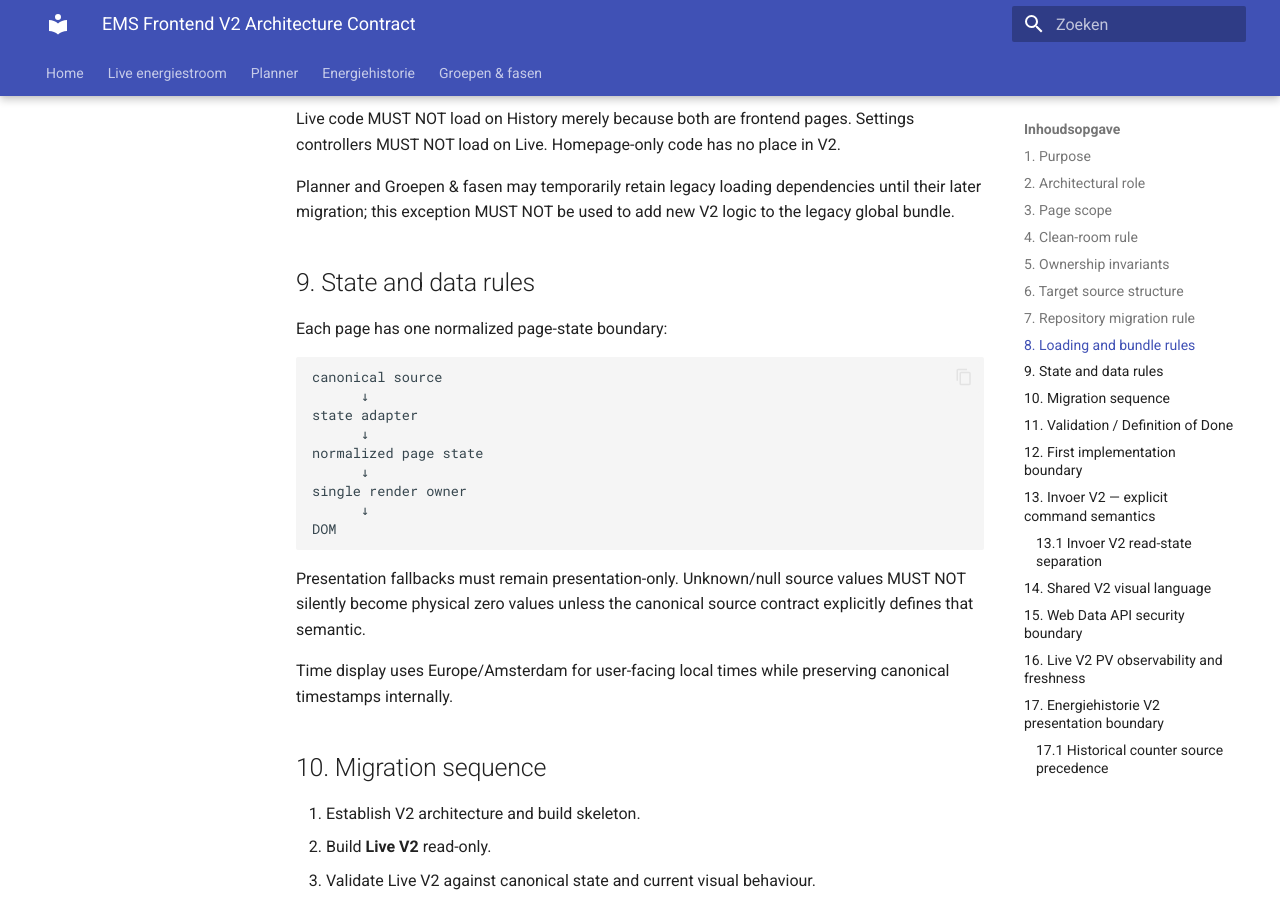
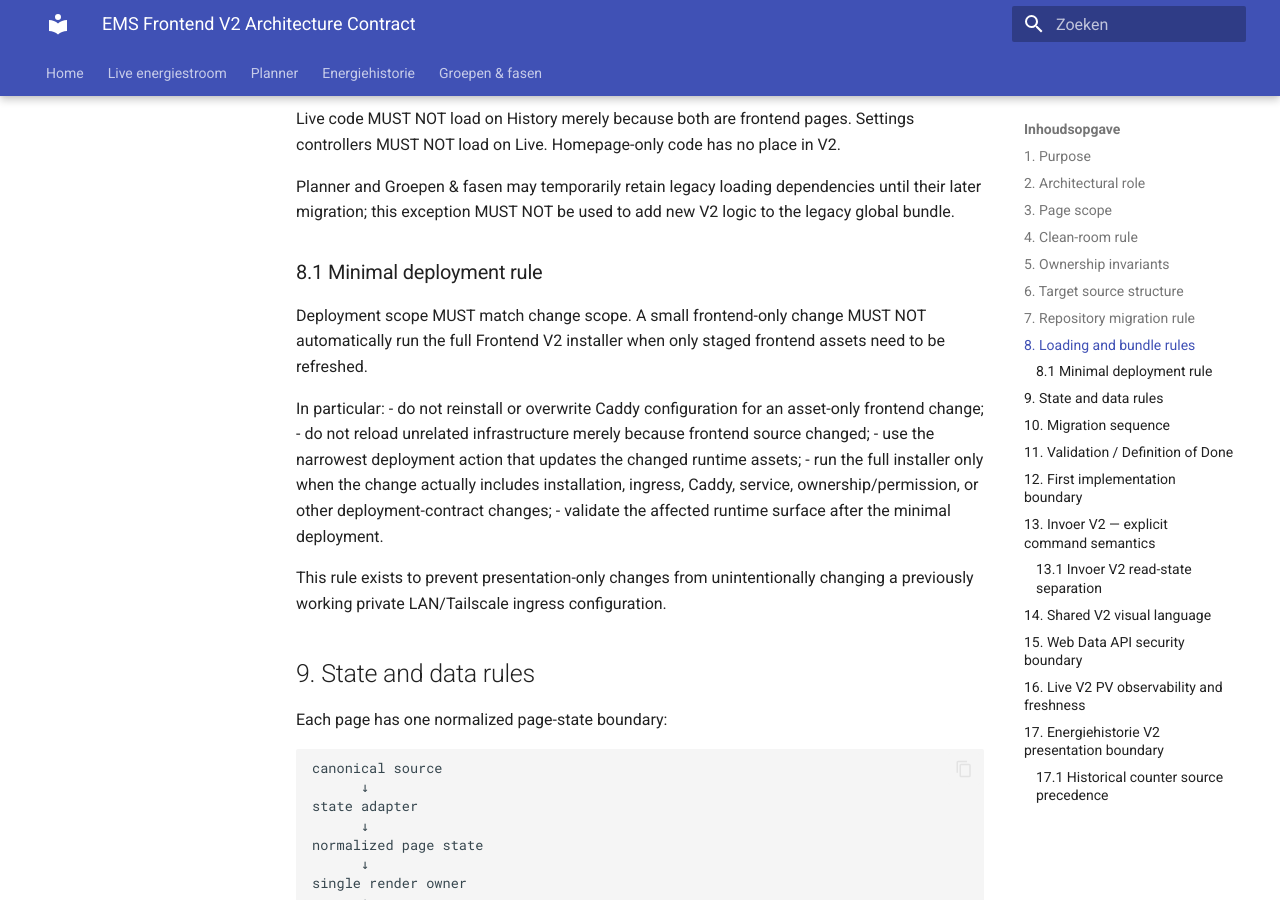
Before and after one commit to OnsKasteeltje/homey-energy-manual, an MkDocs documentation site: the page built from docs/architecture/ems-frontend-v2-architecture.md, in a window 1280 px wide and 900 px high, scrolled down 3062 px. Built offline with MkDocs 1.6.1 and Material for MkDocs 9.7.7, drawn with Linux system fonts in a browser that asks for light colours.

Commit message:
frontend: document minimal deployment rule

```diff
--- a/docs/architecture/ems-frontend-v2-architecture.md
+++ b/docs/architecture/ems-frontend-v2-architecture.md
@@ -127,6 +127,19 @@ V2 uses:
 Live code MUST NOT load on History merely because both are frontend pages. Settings controllers MUST NOT load on Live. Homepage-only code has no place in V2.
 
 Planner and Groepen & fasen may temporarily retain legacy loading dependencies until their later migration; this exception MUST NOT be used to add new V2 logic to the legacy global bundle.
+
+### 8.1 Minimal deployment rule
+
+Deployment scope MUST match change scope. A small frontend-only change MUST NOT automatically run the full Frontend V2 installer when only staged frontend assets need to be refreshed.
+
+In particular:
+- do not reinstall or overwrite Caddy configuration for an asset-only frontend change;
+- do not reload unrelated infrastructure merely because frontend source changed;
+- use the narrowest deployment action that updates the changed runtime assets;
+- run the full installer only when the change actually includes installation, ingress, Caddy, service, ownership/permission, or other deployment-contract changes;
+- validate the affected runtime surface after the minimal deployment.
+
+This rule exists to prevent presentation-only changes from unintentionally changing a previously working private LAN/Tailscale ingress configuration.
 
 ## 9. State and data rules
 
```
